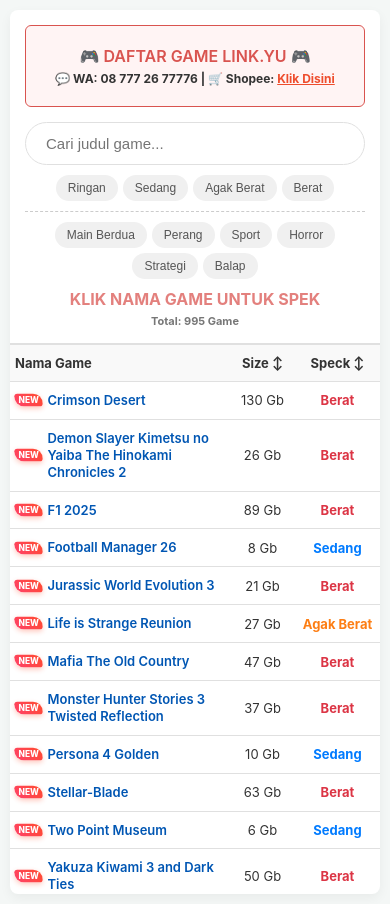
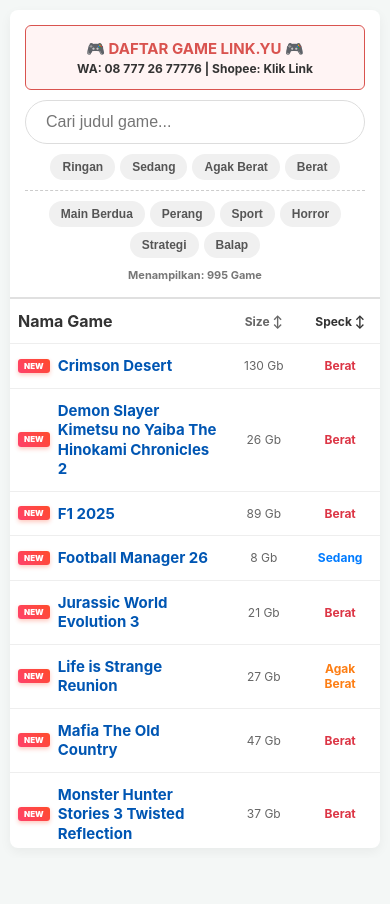
Before and after one commit to LINKYUU/LISTGAME, a plain HTML site: page index.html in a window 390 px wide. After the commit the page ends 858 px from the top, so only its background shows below. Drawn offline with Linux system fonts and the light colour scheme.

Commit message:
Update index.html

```diff
--- a/index.html
+++ b/index.html
@@ -9,85 +9,58 @@
         .container { max-width: 900px; margin: 0 auto; background-color: #ffffff; border-radius: 8px; box-shadow: 0 4px 12px rgba(0,0,0,0.05); overflow: hidden; }
         header { padding: 15px; border-bottom: 1px solid #e0e0e0; text-align: center; }
 
-        /* Notifikasi Atas */
-        .special-notice { background-color: #fff4f4; border: 1px solid #d9534f; padding: 15px; margin-bottom: 15px; border-radius: 6px; }
-        .special-notice p { margin: 5px 0; font-size: 16px; font-weight: 600; color: #d9534f; }
+        .special-notice { background-color: #fff4f4; border: 1px solid #d9534f; padding: 10px; margin-bottom: 10px; border-radius: 6px; }
+        .special-notice p { margin: 3px 0; font-size: 15px; font-weight: 700; color: #d9534f; }
 
         /* BADGE NEW GAME DI DEPAN */
         .new-game-badge {
             background: linear-gradient(45deg, #ff416c, #ff4b2b);
             color: white;
-            font-size: 9px;
-            font-weight: 800;
-            padding: 1px 6px;
-            border-radius: 3px 10px 3px 10px;
+            font-size: 8px;
+            font-weight: 900;
+            padding: 2px 6px;
+            border-radius: 3px;
             margin-right: 8px;
             text-transform: uppercase;
-            box-shadow: 0 2px 5px rgba(255, 75, 43, 0.3);
             display: inline-block;
-            flex-shrink: 0; /* Biar badge gak gepeng */
-            animation: pulse-red 2s infinite;
+            flex-shrink: 0;
+            box-shadow: 0 2px 4px rgba(255, 75, 43, 0.3);
         }
 
-        @keyframes pulse-red {
-            0% { transform: scale(1); }
-            50% { transform: scale(1.05); }
-            100% { transform: scale(1); }
-        }
-
-        /* Modal & Slider */
-        .modal { display: none; position: fixed; z-index: 1000; left: 0; top: 0; width: 100%; height: 100%; background: rgba(0,0,0,0.9); backdrop-filter: blur(5px); cursor: pointer; }
-        .modal-content { background: white; margin: 2vh auto; width: 95%; max-width: 480px; border-radius: 15px; position: relative; max-height: 95vh; overflow-y: auto; cursor: default; }
-        .close-btn { position: absolute; right: 15px; top: 10px; font-size: 35px; cursor: pointer; color: #fff; z-index: 1010; text-shadow: 0 0 10px #000; }
-        .slider-container { position: relative; width: 100%; height: 250px; background: #000; border-top-left-radius: 15px; border-top-right-radius: 15px; overflow: hidden; }
-        .slides { display: none; width: 100%; height: 100%; }
-        .slides img { width: 100%; height: 100%; object-fit: cover; }
-        .prev, .next { cursor: pointer; position: absolute; top: 50%; width: auto; padding: 16px; margin-top: -22px; color: white; font-weight: bold; font-size: 20px; background: rgba(0,0,0,0.3); transition: 0.3s; user-select: none; }
-        .next { right: 0; }
-
-        /* Search & Filter */
-        #searchInput { width: 100%; max-width: 600px; padding: 12px 20px; margin: 10px auto; font-size: 15px; border: 1px solid #e0e0e0; border-radius: 50px; box-sizing: border-box; display: block; outline: none; }
+        #searchInput { width: 100%; max-width: 600px; padding: 12px 20px; margin: 10px auto; font-size: 16px; border: 1px solid #ddd; border-radius: 50px; box-sizing: border-box; display: block; outline: none; }
         #filterContainer, #genreFilterContainer { margin-top: 10px; display: flex; flex-wrap: wrap; justify-content: center; gap: 5px; }
-        #genreFilterContainer { border-top: 1px dashed #ccc; padding-top: 10px; }
-        .filter-btn, .genre-btn { padding: 6px 12px; font-size: 12px; font-weight: 500; background-color: #f0f0f0; border: none; border-radius: 20px; cursor: pointer; color: #555; }
+        #genreFilterContainer { border-top: 1px dashed #ccc; padding-top: 10px; margin-bottom: 10px; }
+        .filter-btn, .genre-btn { padding: 6px 12px; font-size: 12px; font-weight: 600; background-color: #f0f0f0; border: none; border-radius: 20px; cursor: pointer; color: #555; }
         .filter-btn.active, .genre-btn.active { background-color: #333; color: white; }
 
-        .instruction-text { display: block; font-weight: bold; color: #d9534f; font-size: 16px; margin-top: 10px; animation: blink 1.5s linear infinite; }
-        @keyframes blink { 50% { opacity: 0.6; } }
+        /* TABEL SETTING JUDUL LEBAR */
+        .table-wrapper { max-height: 65vh; overflow-y: auto; border-top: 1px solid #e0e0e0; }
+        #gameTable { width: 100%; border-collapse: collapse; table-layout: fixed; }
+        #gameTable th, #gameTable td { padding: 12px 8px; border-bottom: 1px solid #eee; text-align: left; vertical-align: middle; }
 
-        /* TABEL FIX UNTUK HP */
-        .table-wrapper { max-height: 65vh; overflow-y: auto; border-top: 1px solid #e0e0e0; }
-        #gameTable { width: 100%; border-collapse: collapse; table-layout: auto; }
-        #gameTable th, #gameTable td { padding: 10px 8px; border-bottom: 1px solid #e0e0e0; text-align: left; font-size: 14px; }
-        #gameTable th { background-color: #f9f9f9; position: sticky; top: 0; z-index: 1; white-space: nowrap; }
+        .col-name { width: 62%; }
+        .col-size { width: 18%; text-align: center !important; font-size: 12px; color: #666; }
+        .col-spec { width: 20%; text-align: center !important; font-size: 12px; }
 
-        /* Lebar Kolom Diatur */
-        .col-name { width: auto; } /* Judul ambil sisa ruang paling banyak */
-        .col-size { width: 65px; text-align: center !important; } /* Kolom Size dikecilkan */
-        .col-spec { width: 85px; text-align: center !important; } /* Kolom Speck dikecilkan */
-
-        .clickable-name {
-            color: #0056b3;
-            cursor: pointer;
-            font-weight: 600;
-            display: flex;
-            align-items: center;
-            line-height: 1.3;
-            word-break: break-word; /* Biar judul tetap rapi */
-        }
-
+        .clickable-name { color: #0056b3; cursor: pointer; font-weight: 700; font-size: 15px; display: flex; align-items: center; line-height: 1.3; }
         .ket-ringan { color: #28a745; font-weight: bold; }
         .ket-sedang { color: #007bff; font-weight: bold; }
         .ket-agak-berat { color: #fd7e14; font-weight: bold; }
         .ket-berat { color: #dc3545; font-weight: bold; }
 
-        /* Responsif HP */
-        @media screen and (max-width: 480px) {
-            #gameTable th, #gameTable td { padding: 10px 5px; font-size: 13px; }
-            .col-size { width: 55px; }
-            .col-spec { width: 75px; }
-            .new-game-badge { margin-right: 5px; padding: 1px 4px; font-size: 8px; }
-        }
+        /* MODAL FULL SCREEN KLIK MANA SAJA UNTUK TUTUP */
+        .modal { display: none; position: fixed; z-index: 1000; left: 0; top: 0; width: 100%; height: 100%; background: rgba(0,0,0,0.9); backdrop-filter: blur(5px); cursor: pointer; }
+        .modal-content { background: white; margin: 5vh auto; width: 92%; max-width: 450px; border-radius: 12px; position: relative; max-height: 90vh; overflow-y: auto; cursor: default; }
+        .close-btn { position: absolute; right: 15px; top: 10px; font-size: 30px; cursor: pointer; color: #fff; z-index: 1010; text-shadow: 0 0 10px #000; }
+
+        .slider-container { position: relative; width: 100%; height: 230px; background: #000; overflow: hidden; }
+        .slides { display: none; width: 100%; height: 100%; }
+        .slides img { width: 100%; height: 100%; object-fit: cover; }
+        .prev, .next { cursor: pointer; position: absolute; top: 50%; width: auto; padding: 16px; margin-top: -22px; color: white; font-weight: bold; font-size: 20px; background: rgba(0,0,0,0.3); border-radius: 0 3px 3px 0; user-select: none; }
+        .next { right: 0; border-radius: 3px 0 0 3px; }
+
+        .req-text { background: #f8f9fa; padding: 12px; border-radius: 8px; font-size: 13px; line-height: 1.6; border-left: 4px solid #1a73e8; margin: 15px 0; }
+        .btn-youtube { background: #d9534f; color: white; padding: 12px; text-decoration: none; border-radius: 5px; font-weight: bold; display: block; text-align: center; font-size: 14px; }
     </style>
 </head>
 <body>
@@ -96,7 +69,7 @@
     <header>
         <div class="special-notice">
             <p>🎮 DAFTAR GAME LINK.YU 🎮</p>
-            <p style="color:#333; font-weight:bold; font-size:12px;">💬 WA: 08 777 26 77776 | 🛒 Shopee: <a href="https://id.shp.ee/QiepRVW" target="_blank" style="color:#ee4d2d;">Klik Disini</a></p>
+            <p style="color:#333; font-size:12px; font-weight:bold;">WA: 08 777 26 77776 | Shopee: Klik Link</p>
         </div>
         <input type="text" id="searchInput" placeholder="Cari judul game...">
 
@@ -115,9 +88,7 @@
             <button class="genre-btn" data-filter="Strategi">Strategi</button>
             <button class="genre-btn" data-filter="Balap">Balap</button>
         </div>
-
-        <span class="instruction-text">KLIK NAMA GAME UNTUK SPEK</span>
-        <div id="gameCount" style="color:#777; font-size:11px; margin-top:5px; font-weight:bold;"></div>
+        <div id="gameCount" style="color:#777; font-size:11px; font-weight:bold;"></div>
     </header>
 
     <div class="table-wrapper">
@@ -125,8 +96,8 @@
             <thead>
                 <tr>
                     <th class="col-name">Nama Game</th>
-                    <th id="sizeHeader" class="col-size">Size ↕</th>
-                    <th id="specHeader" class="col-spec">Speck ↕</th>
+                    <th class="col-size" id="sizeHeader">Size ↕</th>
+                    <th class="col-spec" id="specHeader">Speck ↕</th>
                 </tr>
             </thead>
             <tbody id="gameListBody"></tbody>
@@ -141,12 +112,10 @@
             <a class="prev" onclick="plusSlides(-1, event)">&#10094;</a>
             <a class="next" onclick="plusSlides(1, event)">&#10095;</a>
         </div>
-        <div class="modal-body-padding" style="padding: 15px;">
-            <h3 id="modalTitle" style="margin:0 0 10px 0; font-size:18px;">Memuat...</h3>
-            <div id="modalBody" style="background:#f8f9fa; padding:12px; border-radius:8px; font-size:13px; line-height:1.6; border-left:4px solid #1a73e8;">Mencari data...</div>
-            <div style="margin-top:15px; text-align:center;">
-                <a id="youtubeBtn" href="#" target="_blank" style="background:#d9534f; color:white; padding:10px; text-decoration:none; border-radius:5px; font-weight:bold; display:block; font-size:13px;">▶ LIHAT GAMEPLAY DI YOUTUBE</a>
-            </div>
+        <div style="padding: 15px;">
+            <h3 id="modalTitle" style="margin:0; font-size:18px;">Memuat...</h3>
+            <div id="modalBody" class="req-text">Mencari data spek asli...</div>
+            <a id="youtubeBtn" href="#" target="_blank" class="btn-youtube">▶ LIHAT GAMEPLAY DI YOUTUBE</a>
         </div>
     </div>
 </div>
@@ -156,104 +125,97 @@
 <script>
     const apiKey = "158b3858daed4d67af02a839d14ba445";
     let allGames = [], currentSpecFilter = null, currentGenreFilter = null;
-    let sizeSortDir = 1;
-    let specSortIdx = -1;
+    let sizeSortDir = 1, specSortIdx = -1;
     const specOrder = ["Ringan", "Sedang", "Agak Berat", "Berat"];
     const cacheSpecs = new Map();
 
-    function convertToMB(sizeStr) {
-        if (!sizeStr || sizeStr.toUpperCase() === "TBA") return 0;
-        const s = sizeStr.toUpperCase();
-        const val = parseFloat(s.replace(/[^0-9.]/g, '')) || 0;
-        if (s.includes("KB")) return val / 1024;
-        if (s.includes("GB")) return val * 1024;
-        return val;
+    function convertToMB(s) {
+        if (!s || s === "TBA") return 0;
+        let v = parseFloat(s) || 0;
+        return s.toUpperCase().includes("GB") ? v * 1024 : v;
     }
 
-    function getFallbackSpec(kat) {
-        kat = (kat || "").toLowerCase();
-        if (kat.includes("ringan")) return `<b>CPU:</b> Core 2 Quad<br><b>RAM:</b> 4 GB<br><b>VGA:</b> GT 730`;
-        if (kat.includes("sedang")) return `<b>CPU:</b> i3 Gen 6<br><b>RAM:</b> 8 GB<br><b>VGA:</b> GTX 750 Ti`;
-        if (kat.includes("agak berat")) return `<b>CPU:</b> i5 Gen 8<br><b>RAM:</b> 8-16 GB<br><b>VGA:</b> GTX 1050 Ti`;
-        return `<b>CPU:</b> i7 Gen 9<br><b>RAM:</b> 16 GB<br><b>VGA:</b> GTX 1660 Super`;
-    }
-
+    // Fungsi Ambil Genre
     function getGameGenres(name) {
         const n = name.toLowerCase();
         const g = [];
-        const k2 = ['pico park', 'a way out', 'attack on titan', 'basara', 'beach buggy', 'blur', 'captain tsubasa', 'cars 2', 'chained together', 'cuphead', 'dirt 3', 'dirt 5', 'dragon ball', 'dynasty warrior', 'ea sports fc', 'efootball', 'pes 20', 'pro evolution', 'fifa', 'jump force', 'lego', 'mortal kombat', 'motogp', 'naruto', 'nba 2k', 'one piece', 'overcooked', 'resident evil 5', 'resident evil 6', 'tekken', 'wwe', 'it takes two'];
-        const kP = ['ace combat', 'assassin creed', 'battlefield', 'call of duty', 'cod ', 'crysis', 'far cry', 'halo', 'medal of honor', 'metal gear', 'sniper elite', 'wolfenstein', 'sniper ghost'];
-        const kH = ['alan wake', 'amnesia', 'days gone', 'dead island', 'dead space', 'dead rising', 'dreadout', 'dying light', 'fatal frame', 'outlast', 'resident evil', 'silent hill', 'the forest', 'evil within'];
-        const kB = ['euro truck', 'american truck', 'forza', 'need for speed', 'nfs', 'assetto', 'grid', 'dirt', 'f1 20', 'motogp', 'ride', 'wrc', 'wreckfest', 'burnout'];
-        const kS = ['age of empires', 'battle realms', 'command and conquer', 'red alert', 'stronghold', 'tropico', 'warcraft', 'civilization', 'simcity', 'cities skylines', 'total war'];
-        const kSp = ['ao international', 'captain tsubasa', 'ea sports fc', 'efootball', 'pes 20', 'pro evolution', 'fifa', 'football manager', 'nba 2k', 'ufc', 'wwe', 'smackdown', 'winning eleven', 'tennis', 'golf'];
-        if (k2.some(k => n.includes(k))) g.push('Main Berdua');
-        if (kP.some(k => n.includes(k))) g.push('Perang');
-        if (kH.some(k => n.includes(k))) g.push('Horror');
-        if (kB.some(k => n.includes(k))) g.push('Balap');
-        if (kS.some(k => n.includes(k))) g.push('Strategi');
-        if (kSp.some(k => n.includes(k))) g.push('Sport');
+        if (['pes','fifa','football','wwe','tekken','mortal'].some(k => n.includes(k))) g.push('Main Berdua');
+        if (['cod','battlefield','sniper','far cry'].some(k => n.includes(k))) g.push('Perang');
+        if (['resident','outlast','silent','horror'].some(k => n.includes(k))) g.push('Horror');
+        if (['nfs','forza','dirt','f1'].some(k => n.includes(k))) g.push('Balap');
         return g;
+    }
+
+    // Fungsi Format Spek dari RAWG
+    function formatReq(text) {
+        let clean = text.split(/Recommended:/i)[0];
+        let lines = [];
+        const targets = { "Processor": "Prosesor", "Memory": "RAM", "Graphics": "VGA" };
+        Object.keys(targets).forEach(k => {
+            if(clean.includes(k + ":")) {
+                let d = clean.split(k + ":")[1].split("<br>")[0].split("DirectX")[0].trim();
+                lines.push(`<b>${targets[k]}:</b> ${d}`);
+            }
+        });
+        return lines.join("<br>");
     }
 
     function parseData() {
         if (typeof csvData === 'undefined') return;
-        const lines = csvData.split(/\r?\n/); const map = new Map(); let h = false;
+        const lines = csvData.split(/\r?\n/); let h = false;
         for (let l of lines) {
-            l = l.trim(); if (!l) continue;
-            if (l.toUpperCase().startsWith('NAMA GAME,SIZE,KETERANGAN')) { h = true; continue; }
+            if (l.toUpperCase().startsWith('NAMA GAME')) { h = true; continue; }
             if (h) {
                 const p = l.split(/,(?=(?:(?:[^"]*"){2})*[^"]*$)/);
                 if (p.length >= 3) {
                     const name = p[0].replace(/"/g, '').trim();
-                    map.set(name, { name, size: p[1].trim(), description: p[2].trim(), genres: getGameGenres(name) });
+                    allGames.push({ name, size: p[1].trim(), description: p[2].trim(), genres: getGameGenres(name) });
                 }
             }
         }
-        allGames = Array.from(map.values());
     }
 
     async function showSpec(gameName) {
         const modal = document.getElementById('specModal');
-        const title = document.getElementById('modalTitle');
-        const body = document.getElementById('modalBody');
-        const slider = document.getElementById('sliderContainer');
-        const ytBtn = document.getElementById('youtubeBtn');
-        const gameData = allGames.find(g => g.name === gameName);
         const cleanName = gameName.replace(/\[NEW GAME\]/gi, '').trim();
-        title.textContent = cleanName;
+        document.getElementById('modalTitle').textContent = cleanName;
+        document.getElementById('modalBody').innerHTML = "Mencari data spek di RAWG...";
+        document.getElementById('sliderContainer').querySelectorAll('.slides').forEach(s => s.remove());
         modal.style.display = "block";
-        body.innerHTML = "Loading spek...";
-        slider.querySelectorAll('.slides').forEach(s => s.remove());
-        ytBtn.href = `https://www.youtube.com/results?search_query=${encodeURIComponent(cleanName + " Gameplay PC")}`;
+        document.getElementById('youtubeBtn').href = `https://www.youtube.com/results?search_query=${encodeURIComponent(cleanName + " Gameplay")}`;
+
         if (cacheSpecs.has(gameName)) {
-            const cached = cacheSpecs.get(gameName);
-            body.innerHTML = cached.html;
-            renderScreenshots(cached.screens);
+            const c = cacheSpecs.get(gameName);
+            document.getElementById('modalBody').innerHTML = c.html;
+            renderScreens(c.screens);
             return;
         }
+
         try {
             const res = await fetch(`https://api.rawg.io/api/games?key=${apiKey}&search=${encodeURIComponent(cleanName)}&page_size=1`);
             const data = await res.json();
-            let finalHtml = getFallbackSpec(gameData ? gameData.description : "");
-            let screens = [];
             if (data.results.length) {
                 const game = data.results[0];
                 const detailRes = await fetch(`https://api.rawg.io/api/games/${game.id}?key=${apiKey}`);
                 const detail = await detailRes.json();
+                const pc = detail.platforms.find(p => p.platform.id === 4);
+                let finalHtml = "Spek detail tidak ditemukan di RAWG.";
+                if (pc && pc.requirements && pc.requirements.minimum) {
+                    finalHtml = formatReq(pc.requirements.minimum);
+                }
                 const sRes = await fetch(`https://api.rawg.io/api/games/${game.id}/screenshots?key=${apiKey}`);
                 const sData = await sRes.json();
-                screens = sData.results.slice(0, 5).map(img => img.image);
+                const screens = sData.results.slice(0, 5).map(i => i.image);
+                cacheSpecs.set(gameName, { html: finalHtml, screens });
+                document.getElementById('modalBody').innerHTML = finalHtml;
+                renderScreens(screens);
             }
-            body.innerHTML = finalHtml;
-            cacheSpecs.set(gameName, { html: finalHtml, screens: screens });
-            renderScreenshots(screens);
-        } catch (e) { body.innerHTML = getFallbackSpec(""); }
+        } catch (e) { document.getElementById('modalBody').innerHTML = "Gagal memuat data spek asli."; }
     }
 
-    function renderScreenshots(screens) {
+    function renderScreens(imgs) {
         const slider = document.getElementById('sliderContainer');
-        screens.forEach(url => {
+        imgs.forEach(url => {
             const div = document.createElement('div'); div.className = "slides";
             div.innerHTML = `<img src="${url}">`;
             slider.insertBefore(div, slider.firstChild);
@@ -261,35 +223,39 @@
         slideIndex = 1; showSlides(1);
     }
 
+    function render() {
+        const body = document.getElementById('gameListBody');
+        const term = document.getElementById('searchInput').value.toLowerCase();
+        let f = allGames.filter(g => g.name.toLowerCase().includes(term));
+        if (currentSpecFilter) f = f.filter(g => g.description === currentSpecFilter);
+        if (currentGenreFilter) f = f.filter(g => g.genres.includes(currentGenreFilter));
+
+        body.innerHTML = '';
+        f.forEach(g => {
+            let n = g.name;
+            if (n.includes("[NEW GAME]")) n = `<span class="new-game-badge">NEW</span>${n.replace(/\[NEW GAME\]/gi, '')}`;
+            const tr = document.createElement('tr');
+            tr.innerHTML = `<td class="col-name"><span class="clickable-name" onclick="showSpec('${g.name}')">${n}</span></td>
+                <td class="col-size">${g.size}</td>
+                <td class="col-spec ket-${g.description.toLowerCase().replace(' ', '-')}">${g.description}</td>`;
+            body.appendChild(tr);
+        });
+        document.getElementById('gameCount').textContent = `Menampilkan: ${f.length} Game`;
+    }
+
+    let slideIndex = 1;
+    function plusSlides(n, e) { e.stopPropagation(); showSlides(slideIndex += n); }
+    function showSlides(n) {
+        let s = document.getElementsByClassName("slides");
+        if (!s.length) return;
+        if (n > s.length) slideIndex = 1; if (n < 1) slideIndex = s.length;
+        for (let i = 0; i < s.length; i++) s[i].style.display = "none";
+        s[slideIndex-1].style.display = "block";
+    }
+
     document.addEventListener('DOMContentLoaded', () => {
-        const tableBody = document.getElementById('gameListBody');
-        const searchInput = document.getElementById('searchInput');
         parseData();
-        function render() {
-            const term = searchInput.value.toLowerCase();
-            let f = [...allGames].filter(g => g.name.toLowerCase().includes(term));
-            if (currentSpecFilter) f = f.filter(g => g.description.toLowerCase() === currentSpecFilter.toLowerCase());
-            if (currentGenreFilter) f = f.filter(g => g.genres.includes(currentGenreFilter));
-            tableBody.innerHTML = '';
-            f.forEach(g => {
-                const tr = document.createElement('tr');
-                let nameHtml = g.name;
-                if (nameHtml.includes("[NEW GAME]")) {
-                    let clean = nameHtml.replace(/\[NEW GAME\]/gi, '').trim();
-                    nameHtml = `<span class="new-game-badge">NEW</span>${clean}`;
-                }
-                tr.innerHTML = `
-                    <td class="col-name"><span class="clickable-name" onclick="showSpec('${g.name}')">${nameHtml}</span></td>
-                    <td class="col-size">${g.size}</td>
-                    <td class="col-spec ket-${g.description.toLowerCase().replace(' ', '-')}">${g.description}</td>
-                `;
-                tableBody.appendChild(tr);
-            });
-            document.getElementById('gameCount').textContent = `Total: ${f.length} Game`;
-        }
-        document.getElementById('sizeHeader').onclick = () => { sizeSortDir *= -1; allGames.sort((a, b) => (convertToMB(a.size) - convertToMB(b.size)) * sizeSortDir); render(); };
-        document.getElementById('specHeader').onclick = () => { specSortIdx = (specSortIdx + 1) % specOrder.length; const target = specOrder[specSortIdx]; allGames.sort((a, b) => (a.description === target ? -1 : 1)); render(); };
-        searchInput.onkeyup = render;
+        document.getElementById('searchInput').onkeyup = render;
         document.querySelectorAll('.filter-btn, .genre-btn').forEach(btn => {
             btn.onclick = () => {
                 const isGenre = btn.classList.contains('genre-btn');
@@ -301,19 +267,11 @@
                 render();
             };
         });
+        // KLIK MANA SAJA UNTUK TUTUP MODAL
+        window.onclick = (e) => { if (e.target.className === 'modal') e.target.style.display = "none"; };
         document.querySelector('.close-btn').onclick = () => document.getElementById('specModal').style.display = "none";
         render();
     });
-
-    let slideIndex = 1;
-    function plusSlides(n, e) { e.stopPropagation(); showSlides(slideIndex += n); }
-    function showSlides(n) {
-        let s = document.getElementsByClassName("slides");
-        if (s.length === 0) return;
-        if (n > s.length) slideIndex = 1; if (n < 1) slideIndex = s.length;
-        for (let i = 0; i < s.length; i++) s[i].style.display = "none";
-        s[slideIndex-1].style.display = "block";
-    }
 </script>
 </body>
 </html>
```
